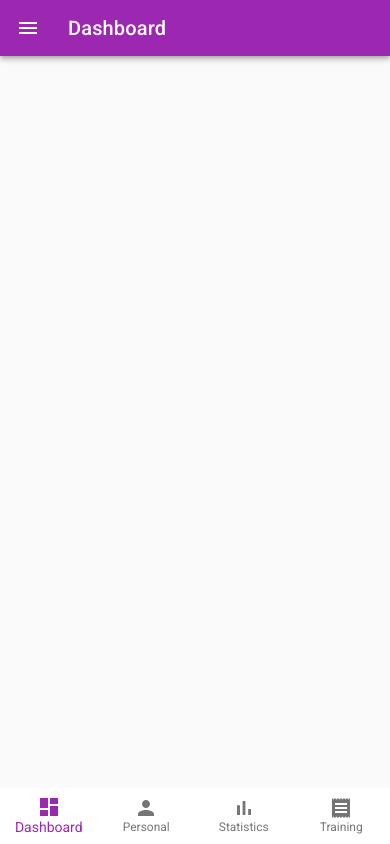
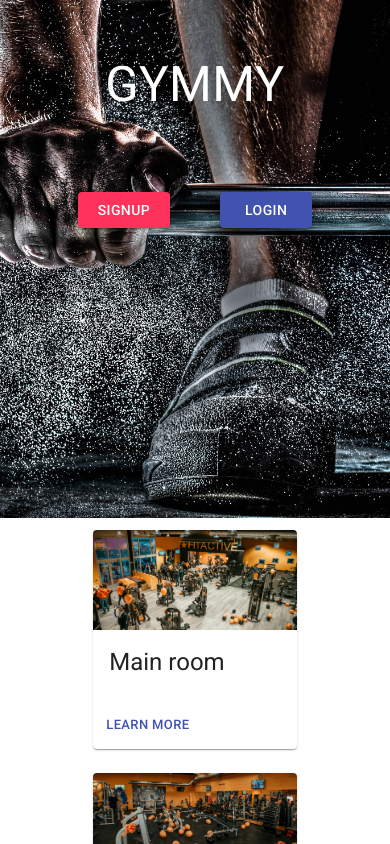
Before and after one commit to Giulianini/ASW-1920-GYMMY, a React (Create React App) app in the folder app/: page /dashboard in a window 390 px wide. Shown: the top 844 px of the page. Built offline with nearby package versions, Linux system fonts and the light colour scheme.

Commit message:
Router working

```diff
--- a/app/src/App.js
+++ b/app/src/App.js
@@ -1,10 +1,22 @@
 import User from "./components/user/User";
 import "@fontsource/roboto"
 import React from "react";
+import {BrowserRouter as Router, Route, Switch} from "react-router-dom";
+import routes from "./components/Routes";
+import Login from "./components/user/authentication/Login";
+import Signup from "./components/user/authentication/Signup";
+import Home from "./components/Home";
 
 function App() {
   return (
-      <User/>
+      <Router>
+          <Switch>
+            <Route path={`/${routes.login.value}`} children={<Login/>}/>
+            <Route path={`/${routes.signup.value}`} children={<Signup/>}/>
+            <Route path={`/${routes.user.value}`} children={<User/>}/>
+            <Route path={`/`} children={<Home/>}/>
+          </Switch>
+      </Router>
   );
 }
 
--- a/app/src/components/Routes.js
+++ b/app/src/components/Routes.js
@@ -1,19 +1,23 @@
 const routes = {
+    user: {
+        name: "User",
+        value: "user",
+    },
     dashboard: {
         name: "Dashboard",
-        value: "dashboard",
+        value: "user/dashboard",
     },
     personal: {
         name: "Personal",
-        value: "personal",
+        value: "user/personal",
     },
     statistics: {
         name: "Statistics",
-        value: "statistics",
+        value: "user/statistics",
     },
     training: {
         name: "Training",
-        value: "training",
+        value: "user/training",
     },
     login: {
         name: "Login",
--- a/app/src/components/user/Drawer.js
+++ b/app/src/components/user/Drawer.js
@@ -9,6 +9,8 @@ import {
     ListSubheader, makeStyles,
     SwipeableDrawer, Switch as SwitchUI
 } from "@material-ui/core";
+import routes from "../Routes";
+import {useHistory} from "react-router-dom";
 
 const useStyles = makeStyles({
     list: {
@@ -18,6 +20,7 @@ const useStyles = makeStyles({
 
 function Drawer(props) {
     const classes = useStyles()
+    const history = useHistory()
 
     return (
         <SwipeableDrawer
@@ -40,13 +43,13 @@ function Drawer(props) {
                         />
                     </ListItemSecondaryAction>
                 </ListItem>
-                <ListItem button divider={true}>
+                <ListItem button divider={true} onClick={() => history.push(`/${routes.signup.value}`)}>
                     <ListItemIcon>
                         <PersonAdd />
                     </ListItemIcon>
-                    <ListItemText id="signup" primary="Signup" />
+                    <ListItemText id="signup" primary="Signup"/>
                 </ListItem>
-                <ListItem button divider={true}>
+                <ListItem button divider={true} onClick={() => history.push(`/${routes.login.value}`)}>
                     <ListItemIcon>
                         <LockOpen />
                     </ListItemIcon>
--- a/app/src/components/user/User.js
+++ b/app/src/components/user/User.js
@@ -1,5 +1,5 @@
 import React, {useState} from 'react';
-import {BrowserRouter as Router, Route, Switch, Redirect} from "react-router-dom";
+import {Route, Switch, Redirect} from "react-router-dom";
 import Dashboard from "./dashboard/Dashboard";
 import Personal from "./personal/Personal";
 import Statistics from "./statistics/Statistics";
@@ -12,8 +12,6 @@ import {darkMode, theme} from "../../theme";
 import {ThemeProvider} from "@material-ui/core/styles";
 import Drawer from "./Drawer";
 import routes from "../Routes";
-import Login from "./authentication/Login";
-import Signup from "./authentication/Signup";
 
 function User() {
     const [drawerIsOpen, setDrawerIsOpen] = useState(false)
@@ -28,7 +26,6 @@ function User() {
         <ThemeProvider theme={localDarkMode ? darkMode : theme}>
             {/* CssBaseline kickstart an elegant, consistent, and simple baseline to build upon. */}
             <CssBaseline/>
-            <Router>
                 <Header toggleDrawer={toggleDrawer}/>
                 <Drawer localDarkMode={localDarkMode} setLocalDarkMode={setLocalDarkMode}
                         drawerIsOpen={drawerIsOpen} setDrawerIsOpen={setDrawerIsOpen}
@@ -38,12 +35,9 @@ function User() {
                     <Route path={`/${routes.personal.value}`} children={<Personal/>}/>
                     <Route path={`/${routes.statistics.value}`} children={<Statistics/>}/>
                     <Route path={`/${routes.training.value}`} children={<Training/>}/>
-                    <Route path={`/${routes.login.value}`} children={<Login/>}/>
-                    <Route path={`/${routes.signup.value}`} children={<Signup/>}/>
                     <Redirect from='*' to={`/${routes.dashboard.value}`} />
                 </Switch>
                 <BottomBar tabs={routes}/>
-            </Router>
         </ThemeProvider>
     );
 }
--- a/app/src/components/user/authentication/Signup.js
+++ b/app/src/components/user/authentication/Signup.js
@@ -2,17 +2,15 @@ import React from 'react';
 import {
     Box,
     Fab,
-    FormControl, FormHelperText,
-    Grid, Input,
+    FormControl,
+    Grid,
     InputAdornment,
     InputLabel,
     OutlinedInput,
-    TextField,
     Typography
 } from "@material-ui/core";
 import SendIcon from '@material-ui/icons/Send';
 import {makeStyles} from "@material-ui/core/styles";
-import {height} from "@material-ui/system";
 import {Visibility, VisibilityOff} from "@material-ui/icons";
 import IconButton from "@material-ui/core/IconButton";
 
@@ -24,7 +22,7 @@ const useStyles = makeStyles(theme => ({
         backgroundPosition: 'center',
         backgroundSize: 'cover',
         backgroundRepeat: 'no-repeat',
-        height: "90vh",
+        height: "100vh",
     },
     buttonStyle: {
         color: "red",
@@ -95,7 +93,6 @@ export default function Signup() {
                                 id="email"
                                 value={values.mail}
                                 onChange={handleChange('mail')}
-                                endAdornment={<InputAdornment position="end"></InputAdornment>}
                                 aria-describedby="mail"
                                 inputProps={{
                                     'aria-label': 'email',
@@ -109,7 +106,6 @@ export default function Signup() {
                                 id="username"
                                 value={values.username}
                                 onChange={handleChange('username')}
-                                endAdornment={<InputAdornment position="end"></InputAdornment>}
                                 aria-describedby="username"
                                 inputProps={{
                                     'aria-label': 'username',
--- a/app/src/components/user/personal/Personal.js
+++ b/app/src/components/user/personal/Personal.js
@@ -15,7 +15,7 @@ import FavoriteIcon from '@material-ui/icons/Favorite';
 import ShareIcon from '@material-ui/icons/Share';
 import ExpandMoreIcon from '@material-ui/icons/ExpandMore';
 import MoreVertIcon from '@material-ui/icons/MoreVert';
-import {Box, Container, Fab, Grid, useMediaQuery} from "@material-ui/core";
+import {Box, Container, Fab, Grid} from "@material-ui/core";
 import CreateIcon from '@material-ui/icons/Create';
 
 const useStyles = makeStyles(theme => ({
@@ -69,7 +69,7 @@ const useStyles = makeStyles(theme => ({
 function Personal() {
     const classes = useStyles();
     const [expanded, setExpanded] = React.useState(false);
-    const big = useMediaQuery(theme => theme.breakpoints.up('md'))
+    //const big = useMediaQuery(theme => theme.breakpoints.up('md'))
 
     const handleExpandClick = () => {
         setExpanded(!expanded);
@@ -96,7 +96,7 @@ function Personal() {
                           />
                           <CardMedia
                               className={classes.mediaPersonal}
-                              image="personRunning.png"
+                              image="/personRunning.png"
                           />
                           <CardContent>
                               <Typography variant="body2" color="textSecondary" component="p">
@@ -151,7 +151,7 @@ function Personal() {
                           />
                           <CardMedia
                               className={classes.mediaTarget}
-                              image="fire.png"
+                              image="/fire.png"
                               title="Paella dish"
                           />
                           <CardContent>
```
